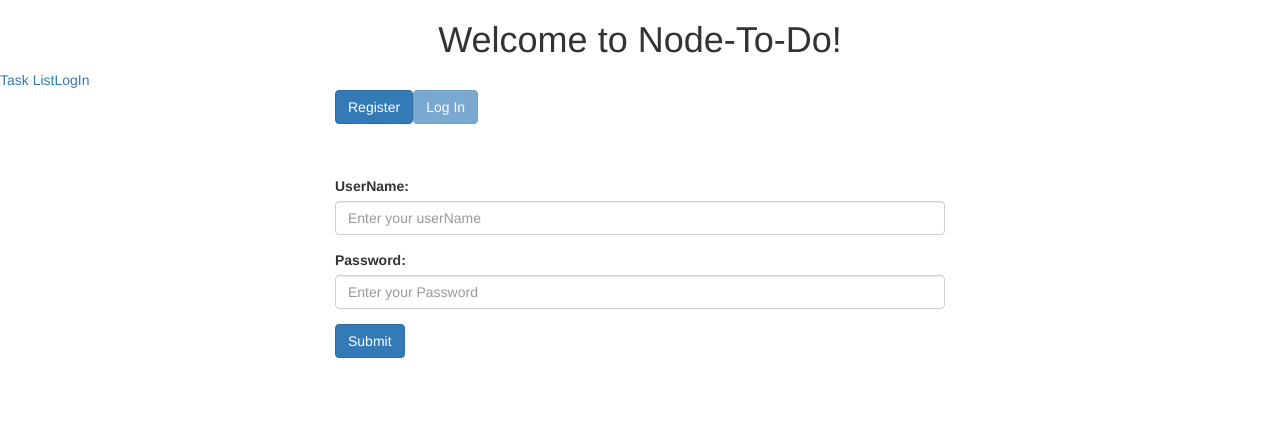
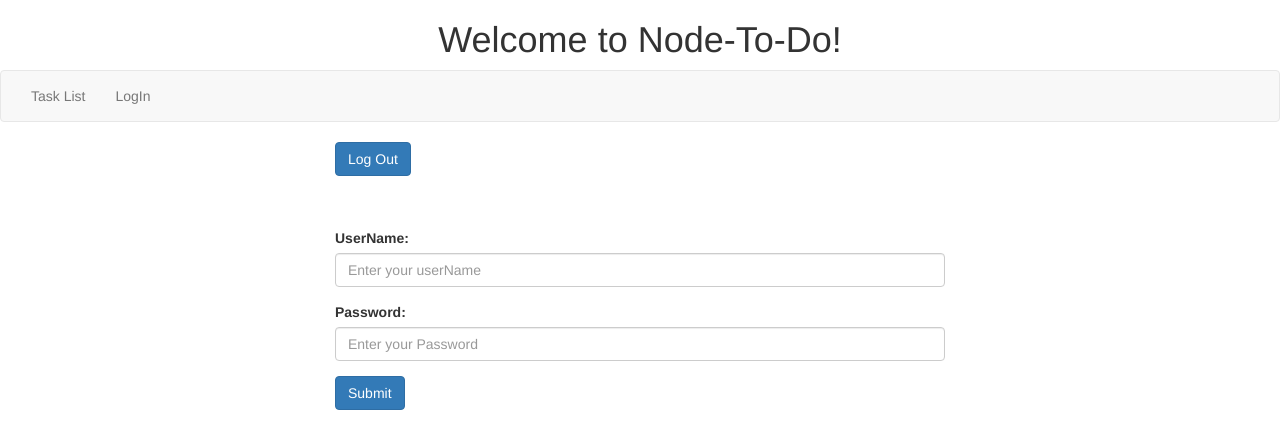
Before and after one commit to Fahim-Titan/Node-To-Do, an Angular app in the folder frontend/node-to-do/: page /registration in a window 1280 px wide. Shown: the top 448 px of the page. Built offline with nearby package versions, Linux system fonts and the light colour scheme.

Commit message:
User Login Done Structurally

```diff
--- /dev/null
+++ b/frontend/node-to-do/src/app/Model/user.ts
@@ -0,0 +1,11 @@
+export class User {
+    public UserID: number;
+    public UserName: string;
+    // private Password: string;
+    constructor(jsonData) {
+      let data = JSON.parse(jsonData);
+      this.UserID = data[0].Id;
+      this.UserName = data[0].UserName;
+    //   this.Password = data[0].Password;
+    }
+  }
--- a/frontend/node-to-do/src/app/app.component.html
+++ b/frontend/node-to-do/src/app/app.component.html
@@ -5,9 +5,14 @@
   </h1>
 </div>
 
-<nav>
-  <a routerLink="/tasklist">Task List</a>
-  <a routerLink="/registration">LogIn</a>
+<nav class="navbar navbar-default">
+  <div class="container-fluid">
+    <ul class="nav navbar-nav">
+        <!-- <li class="active"><a>Home</a></li> -->
+        <li><a routerLink="/tasklist">Task List</a></li>
+        <li><a routerLink="/registration">LogIn</a></li>
+    </ul>
+  </div>
 </nav>
 
 <router-outlet></router-outlet>
--- a/frontend/node-to-do/src/app/user-registration/user-registration.component.ts
+++ b/frontend/node-to-do/src/app/user-registration/user-registration.component.ts
@@ -1,3 +1,4 @@
+import { User } from './../Model/user';
 import { Http, Headers, RequestOptions, ResponseContentType, RequestMethod } from '@angular/http';
 import { UserService } from './../user.service';
 import { Component, transition } from '@angular/core';
@@ -15,8 +16,8 @@ import { error } from 'selenium-webdriver';
 })
 
 export class UserRegistrationComponent {
+  private user: User;
   constructor(private http: Http, private userService: UserService) { }
-
   message = '';
   userLoggedIn = this.userService.isUserLoggedIn();
   registerForm = false;
@@ -43,8 +44,14 @@ export class UserRegistrationComponent {
     this.userService.login(f).subscribe(response => {
       if (response.status === 200 ) {
         this.message = 'You are Logged IN!!';
-        this.userService.userLoggedIn(true);
+        this.user = new User(response.text());
+        this.userService.userLoggedIn(this.user);
         this.userLoggedIn = true;
+        // console.log(response);
+        // console.log(response.text());
+        // let text = JSON.parse(response.text());
+        // console.log(text[0].UserName);
+        console.log(this.user.UserName);
       }
     },error => {
       if (error) {
--- a/frontend/node-to-do/src/app/user.service.ts
+++ b/frontend/node-to-do/src/app/user.service.ts
@@ -12,13 +12,13 @@ export class UserService {
 
   isUserLoggedIn() {
     // console.log(this.LoggedIn);
-    if (localStorage.getItem('login') === 'true') {
+    if (localStorage.getItem('user') !== '') {
       return true;
     }
     return false;
   }
   userLoggedIn(user) {
-    localStorage.setItem('login', 'true');
+    localStorage.setItem('user', JSON.stringify(user));
     // console.log(this.LoggedIn);
   }
   login(f) {
@@ -51,6 +51,6 @@ export class UserService {
   }
 
   logout() {
-    localStorage.removeItem('login');
+    localStorage.removeItem('user');
   }
 }
```
Also changed, not shown: frontend/node-to-do/src/app/app.module.ts (+6 -1 lines).
